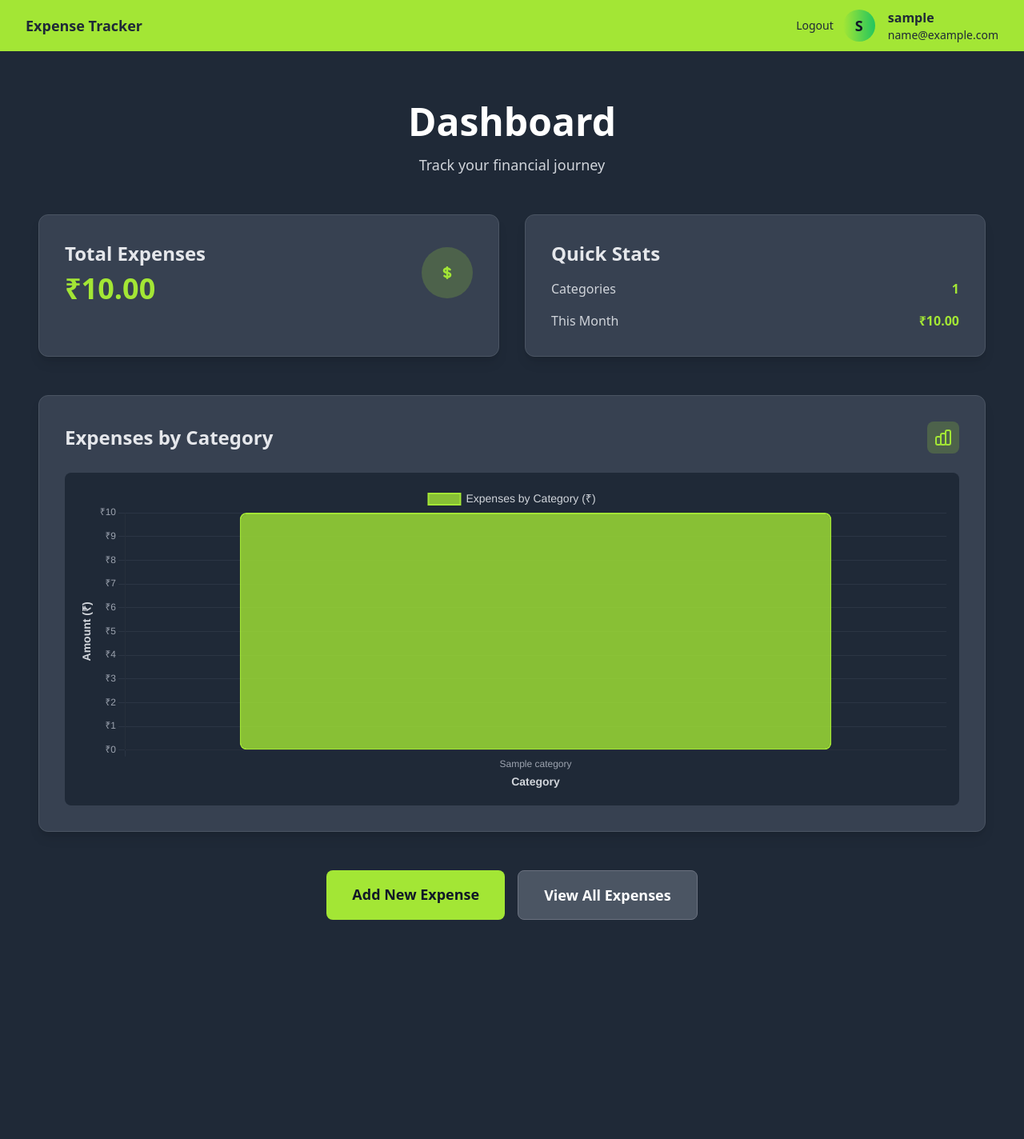
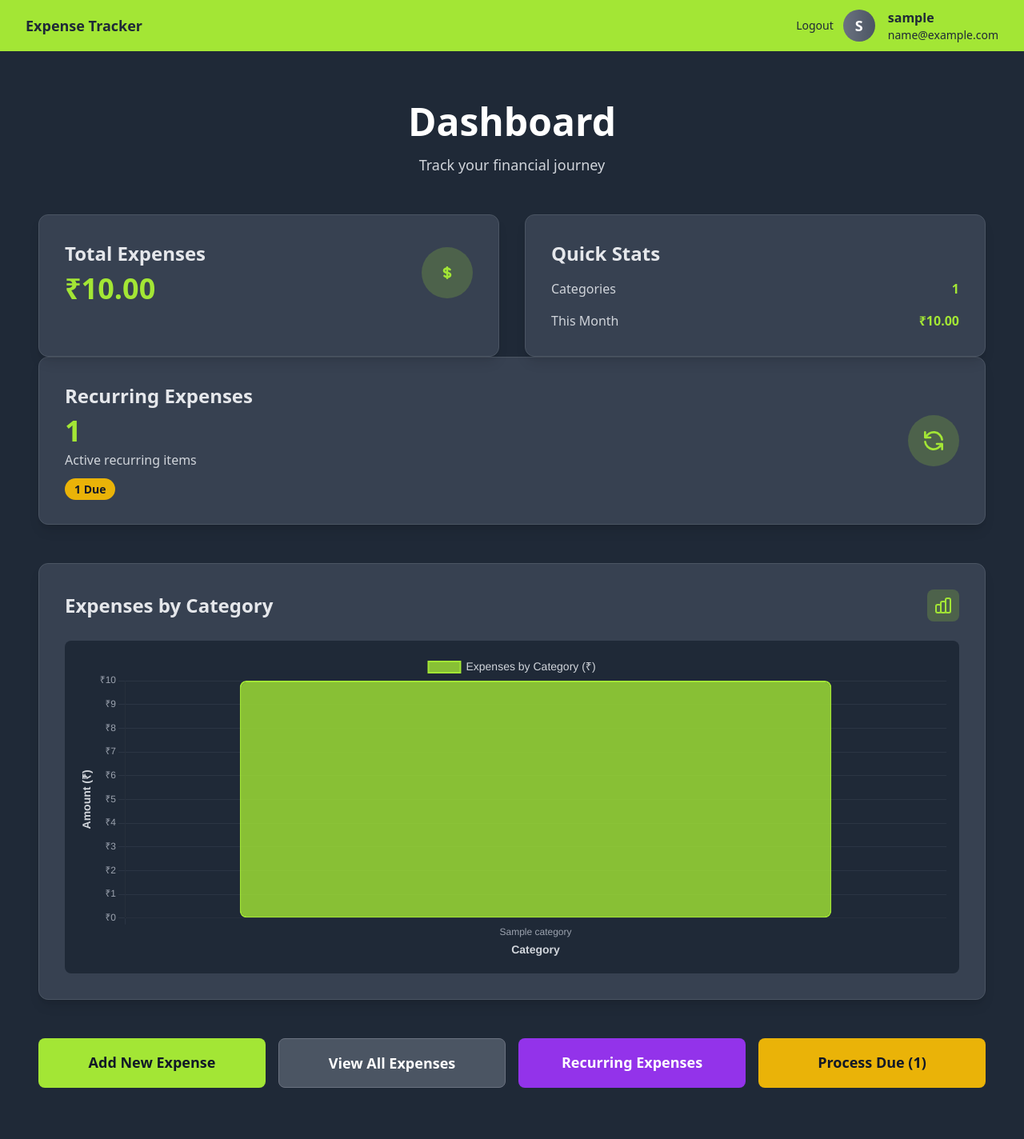
Before and after one commit to alensunny007/Expense-Tracker, a Flask app: page /dashboard in a window 1280 px wide. Shown: the whole page at 80% size. Before the commit the page ends 1150 px from the top, so only its background shows below. Run offline with Flask 3, Linux system fonts and the light colour scheme; a user stored in the database is signed in; tables that the repository leaves empty hold one stand-in row (values such as "Sample post"); some libraries are stand-ins or nearby versions.

Commit message:
10th Commit - Recurring Expense in  Dashboard

```diff
--- a/app/main/routes.py
+++ b/app/main/routes.py
@@ -6,6 +6,7 @@ from sqlalchemy.sql import func
 from ..models import Expense
 from ..models import Category
 from .forms import ExpenseForm
+from ..models import RecurringExpense
 
 
 
@@ -16,7 +17,10 @@ def home():
 @main_bp.route('/dashboard')
 @login_required
 def dashboard():
-    return render_template('main/dashboard.html')
+    recurring_expenses = RecurringExpense.query.filter_by(user_id=current_user.id, is_active=True).all()
+    recurring_count = len(recurring_expenses)
+    due_count = sum(1 for re in recurring_expenses if re.is_due())
+    return render_template('main/dashboard.html',recurring_count=recurring_count,due_count=due_count)
 
 @main_bp.route('/api/dashboard-data',methods=['GET','POST'])
 @login_required
--- a/app/models/__init__.py
+++ b/app/models/__init__.py
@@ -1,3 +1,4 @@
 from .user import User
 from .expense import Expense
 from .category import Category
+from .expense import RecurringExpense
--- a/app/models/expense.py
+++ b/app/models/expense.py
@@ -1,5 +1,6 @@
 from ..extensions import db
-from datetime import datetime
+from datetime import datetime,timedelta,date
+from dateutil.relativedelta import relativedelta
 
 class Expense(db.Model):
     __tablename__='expenses'
@@ -23,3 +24,33 @@ class RecurringExpense(db.Model):
     start_date=db.Column(db.Date,nullable=False)
     end_date=db.Column(db.Date)
     next_due_date=db.Column(db.Date,nullable=False)
+    is_active=db.Column(db.Boolean,default=True)
+    created_at=db.Column(db.DateTime,default=datetime.utcnow)
+
+    user=db.relationship('User',backref=db.backref('recurring_expenses',lazy=True))
+    category = db.relationship('Category', backref=db.backref('recurring_expenses', lazy=True))
+
+    def calculate_next_due_date(self):
+        current_due=self.next_due_date
+        if self.frequency=='daily':
+            return current_due+timedelta(days=1)
+        elif self.frequency=='weekly':
+            return current_due+timedelta(weeks=1)
+        elif self.frequency=='monthly':
+            return current_due+relativedelta(months=1)
+        elif self.frequency=='yearly':
+            return current_due+relativedelta(years=1)
+        return current_due
+
+    def create_expense_entry(self):
+        expense=Expense(user_id=self.user_id,amount=self.amount,category_id=self.category_id,description=f"{self.title}(Recurring)",
+                        date=self.next_due_date)
+        return expense
+
+    def update_next_due_date(self):
+        self.next_due_date=self.calculate_next_due_date()
+
+    def is_due(self):
+        return self.is_active and self.next_due_date<=date.today()
+    def __repr__(self):
+        return f'<RecurringExpense{self.title}: ₹{self.amount} {self.frequency}>'
--- a/app/templates/main/dashboard.html
+++ b/app/templates/main/dashboard.html
@@ -40,6 +40,27 @@
                 </div>
             </div>
         </div>
+        <div class="bg-gray-700 shadow-lg rounded-xl p-8 border border-gray-600">
+    <div class="flex items-center justify-between">
+        <div>
+            <h2 class="text-2xl font-semibold text-gray-200 mb-2">Recurring Expenses</h2>
+            <p class="text-4xl font-bold text-lime-400">{{ recurring_count }}</p>
+            <p class="text-gray-300 mt-1">Active recurring items</p>
+            {% if due_count > 0 %}
+            <div class="mt-3">
+                <span class="bg-yellow-500 text-gray-900 text-sm font-bold px-3 py-1 rounded-full">
+                    {{ due_count }} Due
+                </span>
+            </div>
+            {% endif %}
+        </div>
+        <div class="bg-lime-400 bg-opacity-20 p-4 rounded-full">
+            <svg class="w-8 h-8 text-lime-400" fill="none" stroke="currentColor" viewBox="0 0 24 24">
+                <path stroke-linecap="round" stroke-linejoin="round" stroke-width="2" d="M4 4v5h.582m15.356 2A8.001 8.001 0 004.582 9m0 0H9m11 11v-5h-.581m0 0a8.003 8.003 0 01-15.357-2m15.357 2H15"></path>
+            </svg>
+        </div>
+    </div>
+</div>
 
         <!-- Chart Section -->
         <div class="mt-12 bg-gray-700 shadow-lg rounded-xl p-8 border border-gray-600">
@@ -57,15 +78,25 @@
         </div>
 
         <!-- Action Buttons -->
-        <div class="mt-12 flex flex-col sm:flex-row gap-4 justify-center">
-            <a href="{{url_for('main.expense_create')}}" class="bg-lime-400 text-gray-900 px-8 py-4 rounded-lg text-lg font-semibold hover:bg-lime-500 transition duration-200 text-center">
-                Add New Expense
-            </a>
-            <a href="{{url_for('main.expense_list')}}" class="bg-gray-600 text-white px-8 py-4 rounded-lg text-lg font-semibold hover:bg-gray-500 transition duration-200 text-center border border-gray-500">
-                View All Expenses
-            </a>
-        </div>
-    </div>
+        <div class="mt-12 grid grid-cols-1 sm:grid-cols-2 lg:grid-cols-4 gap-4">
+    <a href="/" class="bg-lime-400 text-gray-900 px-6 py-4 rounded-lg text-lg font-semibold hover:bg-lime-500 transition duration-200 text-center">
+        Add New Expense
+    </a>
+    <a href="=/" class="bg-gray-600 text-white px-6 py-4 rounded-lg text-lg font-semibold hover:bg-gray-500 transition duration-200 text-center border border-gray-500">
+        View All Expenses
+    </a>
+    <a href="=/" class="bg-purple-600 text-white px-6 py-4 rounded-lg text-lg font-semibold hover:bg-purple-500 transition duration-200 text-center">
+        Recurring Expenses
+    </a>
+    {% if due_count > 0 %}
+    <a href="=/" class="bg-yellow-500 text-gray-900 px-6 py-4 rounded-lg text-lg font-semibold hover:bg-yellow-400 transition duration-200 text-center">
+        Process Due ({{ due_count }})
+    </a>
+    {% else %}
+    <a href="/" class="bg-blue-600 text-white px-6 py-4 rounded-lg text-lg font-semibold hover:bg-blue-500 transition duration-200 text-center">
+        Add Recurring
+    </a>
+    {% endif %}
 </div>
 
 <!-- Load Chart.js first -->
--- a/app/templates/partials/navbar.html
+++ b/app/templates/partials/navbar.html
@@ -8,7 +8,7 @@
                 {% if current_user.is_authenticated %}
                     <a href="{{url_for('auth.logout')}}" class="text-gray-800 px-3 py-2 rounded-md text-sm font-medium hover:bg-lime-700">Logout</a>
                     <div class="flex items-center gap-4">
-        <div class="w-10 h-10 rounded-full bg-gradient-to-r from-lime-400 to-green-500 flex items-center justify-center text-gray-900 text-lg font-semibold">
+        <div class="w-10 h-10 rounded-full bg-gradient-to-r from-gray-500 to-gray-600 flex items-center justify-center text-white text-lg font-semibold">
         {{ current_user.username|first|upper if current_user.username else 'U' }}
         </div>
         <div>
```
Also changed, not shown: app/main/forms.py (+14 -2 lines), app/templates/main/recurring_expenses.html (added, +119 -0 lines).
